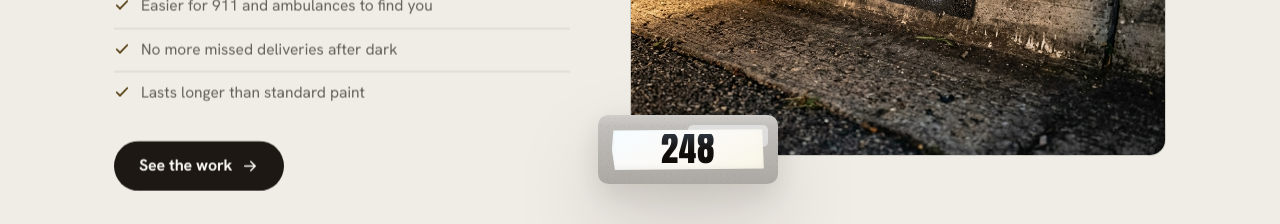
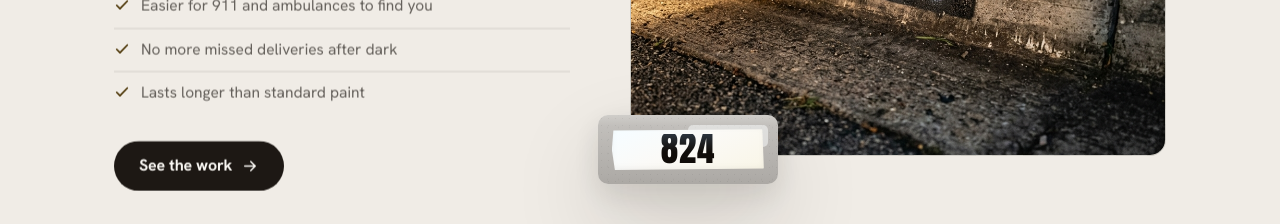
Before and after one commit to ak1458/curbnit-site, a Next.js app: page / in a window 1280 px wide. Shown: the part 3480-3704 px from the top of the page. Built offline with nearby package versions, Linux system fonts and the light colour scheme; no server answers.

Commit message:
Revert Benefits Card Overlay number to 824 to match background image

```diff
--- a/app/page.tsx
+++ b/app/page.tsx
@@ -227,7 +227,7 @@ function Benefits() {
               src="/images/homepage_benefits_new.png"
             />
             <div style={{ position: "absolute", left: "-6%", bottom: "-7%" }}>
-              <CurbBlock number="248" reflective tag width="180px" numSize="2.2rem" style={{ boxShadow: "var(--shadow-lg)" }} />
+              <CurbBlock number="824" reflective tag width="180px" numSize="2.2rem" style={{ boxShadow: "var(--shadow-lg)" }} />
             </div>
           </div>
         </Reveal>
```
